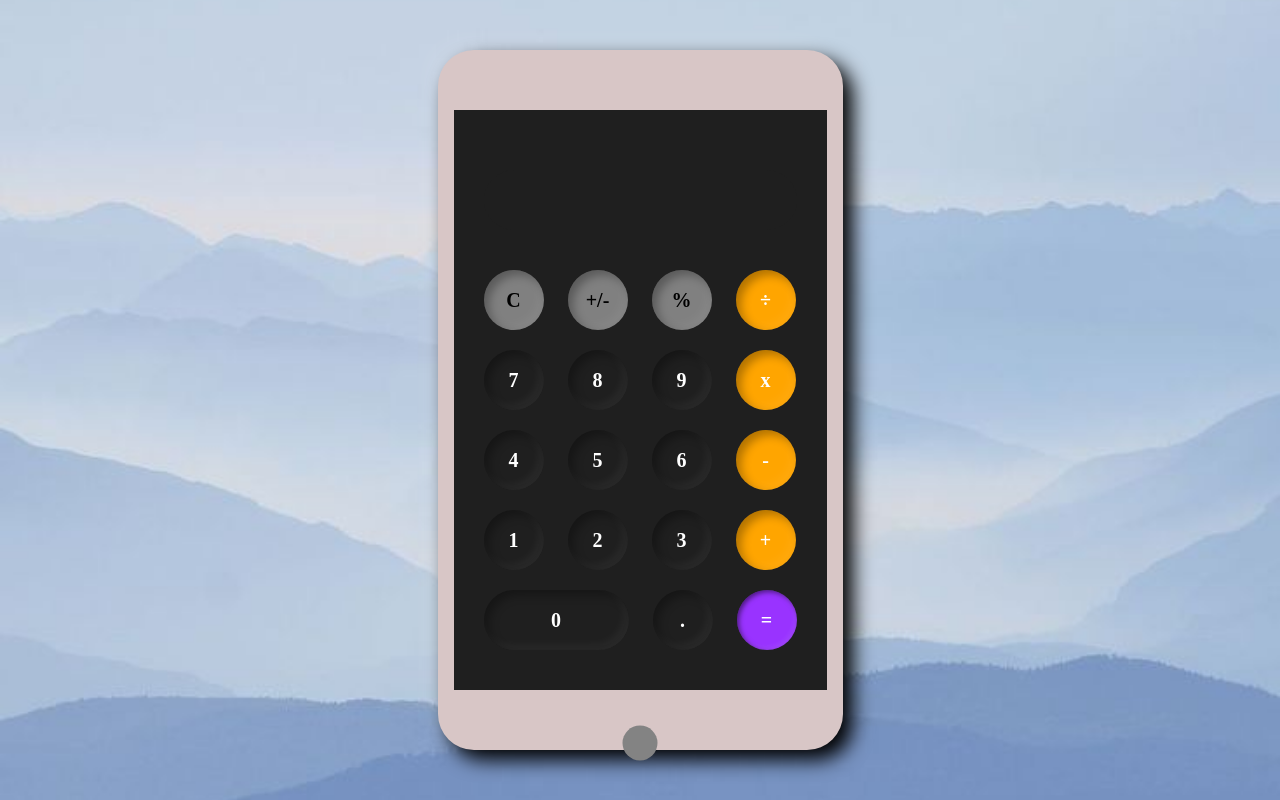
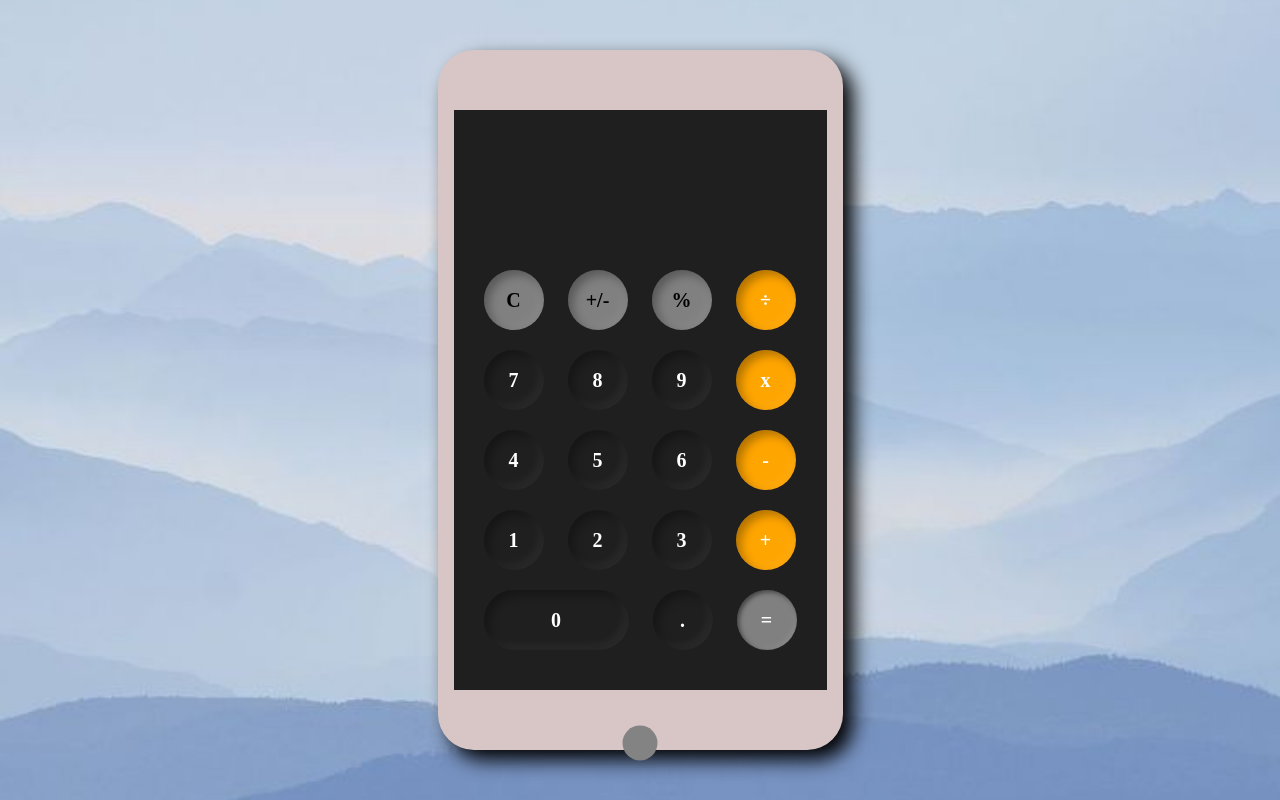
Before and after one commit to ojusvi/CODSOFT, a plain HTML site: page Calculator/index.html in a window 1280 px wide. In both pictures the pointer is over the input 766 px from the left and 620 px from the top of the page. Drawn offline with Linux system fonts and the light colour scheme.

Commit message:
Update style.css

```diff
--- a/Calculator/css/style.css
+++ b/Calculator/css/style.css
@@ -92,7 +92,7 @@ input.zero {
 }
 
 input.equal:hover {
-    background-color: hsla(270, 100%, 60%, 1);
+    background-color: gray;
 }
 
 input.symbol1 {
```
